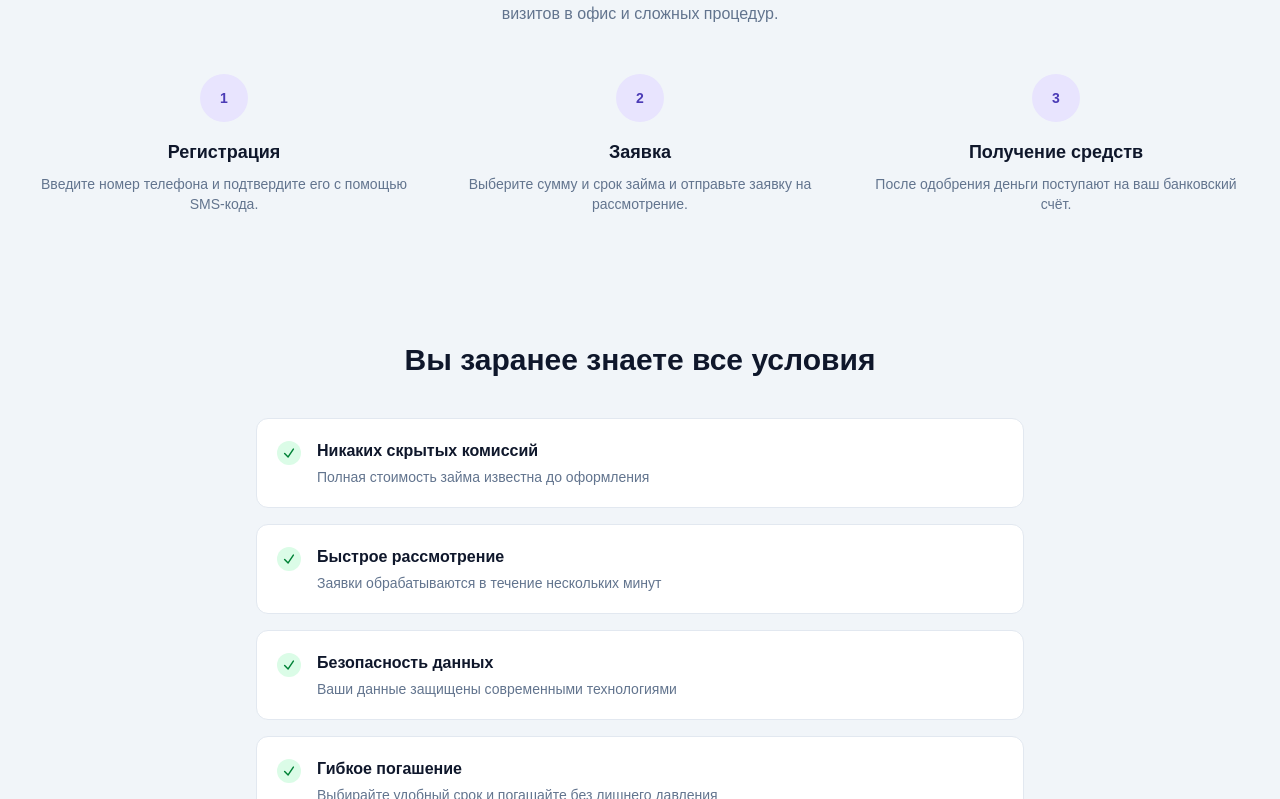
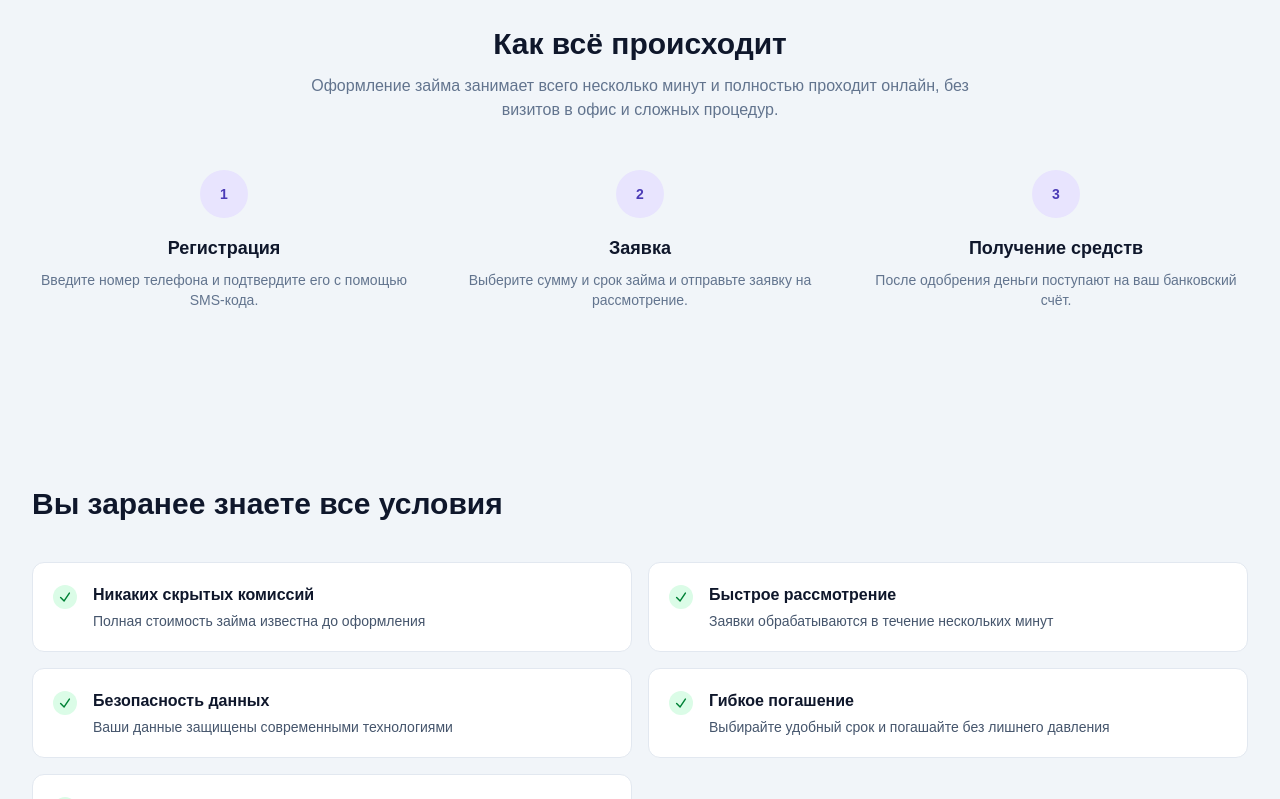
Before and after one commit to antonbukhalov13/04-fullstack-mvp, a Next.js app in the folder frontend/: page / in a window 1280 px wide. Shown: the part 2001-2800 px from the top of the page. Built offline with nearby package versions, Linux system fonts and the light colour scheme.

Commit message:
redesign terms sections with two-column layout

```diff
--- a/frontend/src/widgets/loan-terms/loan-terms.tsx
+++ b/frontend/src/widgets/loan-terms/loan-terms.tsx
@@ -7,7 +7,7 @@ export function LoanTerms() {
   ];
 
   return (
-    <section className="py-16">
+    <section className="py-24 sm:py-28">
       <div className="mx-auto max-w-7xl px-4 sm:px-6 lg:px-8">
         <h2 className="text-2xl sm:text-3xl font-bold text-slate-900 text-center">
           Основные условия
--- a/frontend/src/widgets/transparent-terms/transparent-terms.tsx
+++ b/frontend/src/widgets/transparent-terms/transparent-terms.tsx
@@ -24,17 +24,17 @@ const points = [
 
 export function TransparentTerms() {
   return (
-    <section className="py-16">
-      <div className="mx-auto max-w-7xl px-4 sm:px-6 lg:px-8">
-        <h2 className="text-2xl sm:text-3xl font-bold text-slate-900 text-center">
+    <section className="relative overflow-hidden bg-[#f1f5f9] py-24 sm:py-28">
+      <div className="relative mx-auto max-w-[100rem] px-4 sm:px-6 lg:px-8">
+        <h2 className="text-2xl sm:text-3xl font-bold text-slate-900">
           Вы заранее знаете все условия
         </h2>
 
-        <div className="mt-10 mx-auto max-w-3xl space-y-4">
+        <div className="mt-10 grid grid-cols-1 sm:grid-cols-2 gap-4">
           {points.map((point) => (
             <div
               key={point.title}
-              className="flex items-start gap-4 rounded-xl bg-white border border-slate-200 p-5"
+              className="flex items-start gap-4 rounded-xl border border-slate-200 bg-white p-5"
             >
               <div className="mt-0.5 flex h-6 w-6 shrink-0 items-center justify-center rounded-full bg-green-100 text-green-700">
                 <svg
@@ -55,7 +55,7 @@ export function TransparentTerms() {
                 <h3 className="text-base font-semibold text-slate-900">
                   {point.title}
                 </h3>
-                <p className="mt-1 text-sm text-slate-500">
+                <p className="mt-1 text-sm text-slate-600">
                   {point.description}
                 </p>
               </div>
```
